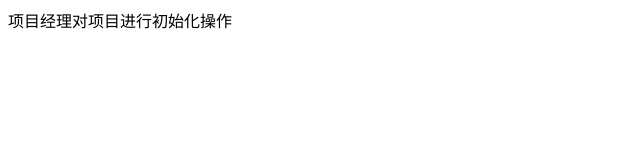
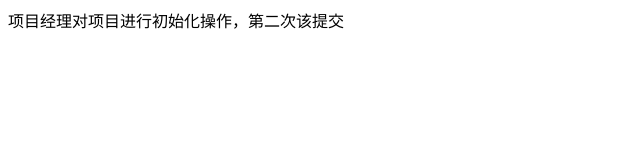
Before and after one commit to xxc1995/git-demo, a plain HTML site: page index.html in a window 1280 px wide. Shown: the whole page, without its empty margins (0-640 px from the left). Drawn offline with Linux system fonts and the light colour scheme.

Commit message:
诶二次提交

```diff
--- a/index.html
+++ b/index.html
@@ -7,6 +7,6 @@
     <title>Document</title>
 </head>
 <body>
-    项目经理对项目进行初始化操作
+    项目经理对项目进行初始化操作，第二次该提交
 </body>
 </html>
```
